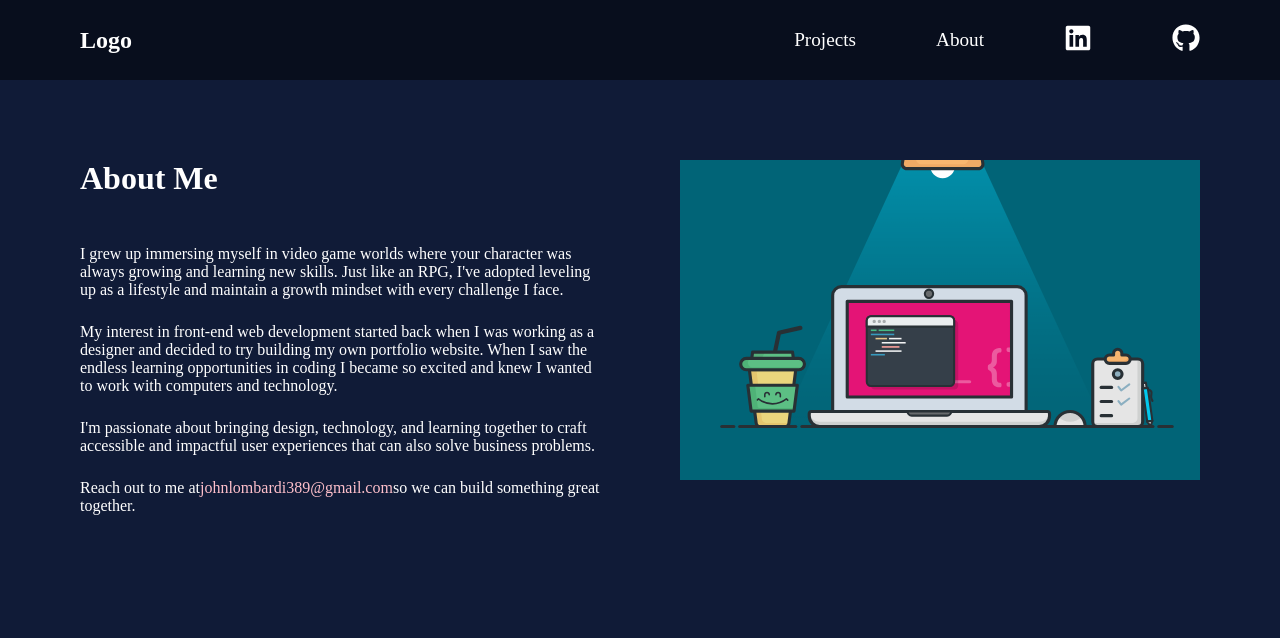
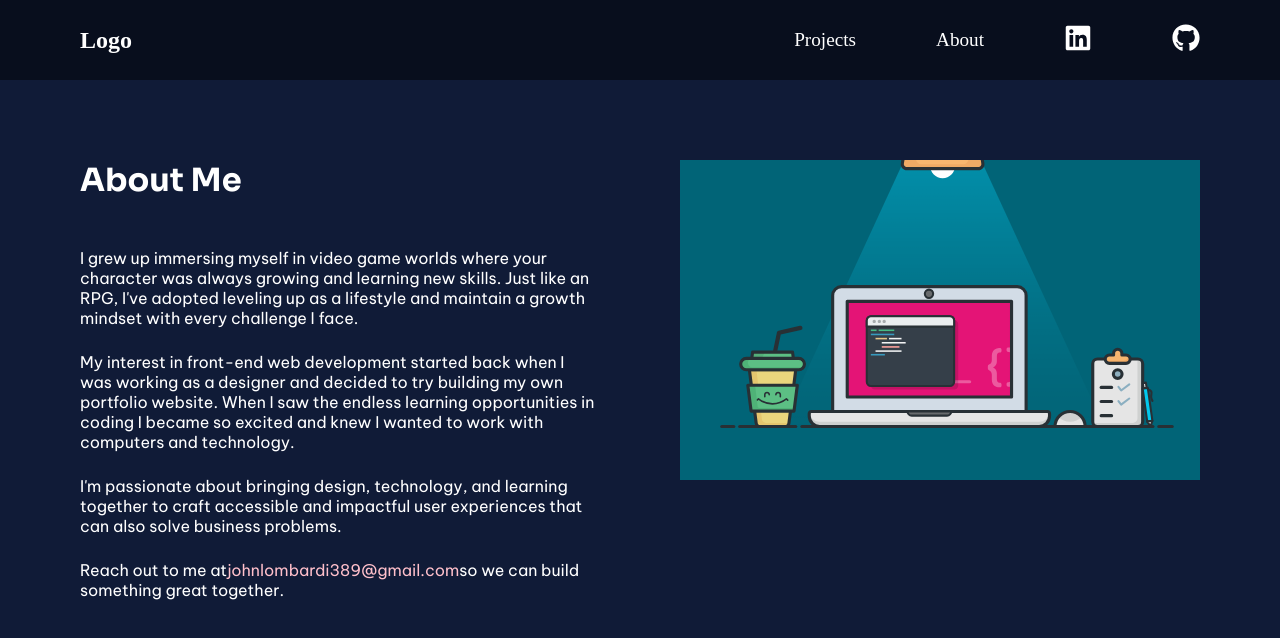
Before and after one commit to johnlombardi389/port, a React (Vite) app: page /about in a window 1280 px wide. Shown: the top 638 px of the page. Built offline with nearby package versions, Linux system fonts and the light colour scheme.

Commit message:
Added google fonts to html file and styled about text using fonts

```diff
--- a/index.html
+++ b/index.html
@@ -5,6 +5,13 @@
     <link rel="icon" type="image/svg+xml" href="/vite.svg" />
     <meta name="viewport" content="width=device-width, initial-scale=1.0" />
     <title>John Lombardi Portfolio</title>
+
+    <link rel="preconnect" href="https://fonts.googleapis.com" />
+    <link rel="preconnect" href="https://fonts.gstatic.com" crossorigin />
+    <link
+      href="https://fonts.googleapis.com/css2?family=Be+Vietnam+Pro:wght@100;400;700&family=Sora:wght@100;400;700&display=swap"
+      rel="stylesheet"
+    />
   </head>
   <body>
     <div id="root"></div>
--- a/src/styles/_about.scss
+++ b/src/styles/_about.scss
@@ -12,9 +12,13 @@
     padding-right: 5rem;
     h1 {
       padding-bottom: 3rem;
+      font-family: "Sora", sans-serif;
+      font-weight: 700;
     }
     p {
       padding-bottom: 1.5rem;
+      font-family: "Be Vietnam Pro", sans-serif;
+      font-weight: 400;
     }
     a {
       text-decoration: none;
```
Also changed, not shown: src/styles/app.scss (+8 -0 lines).
